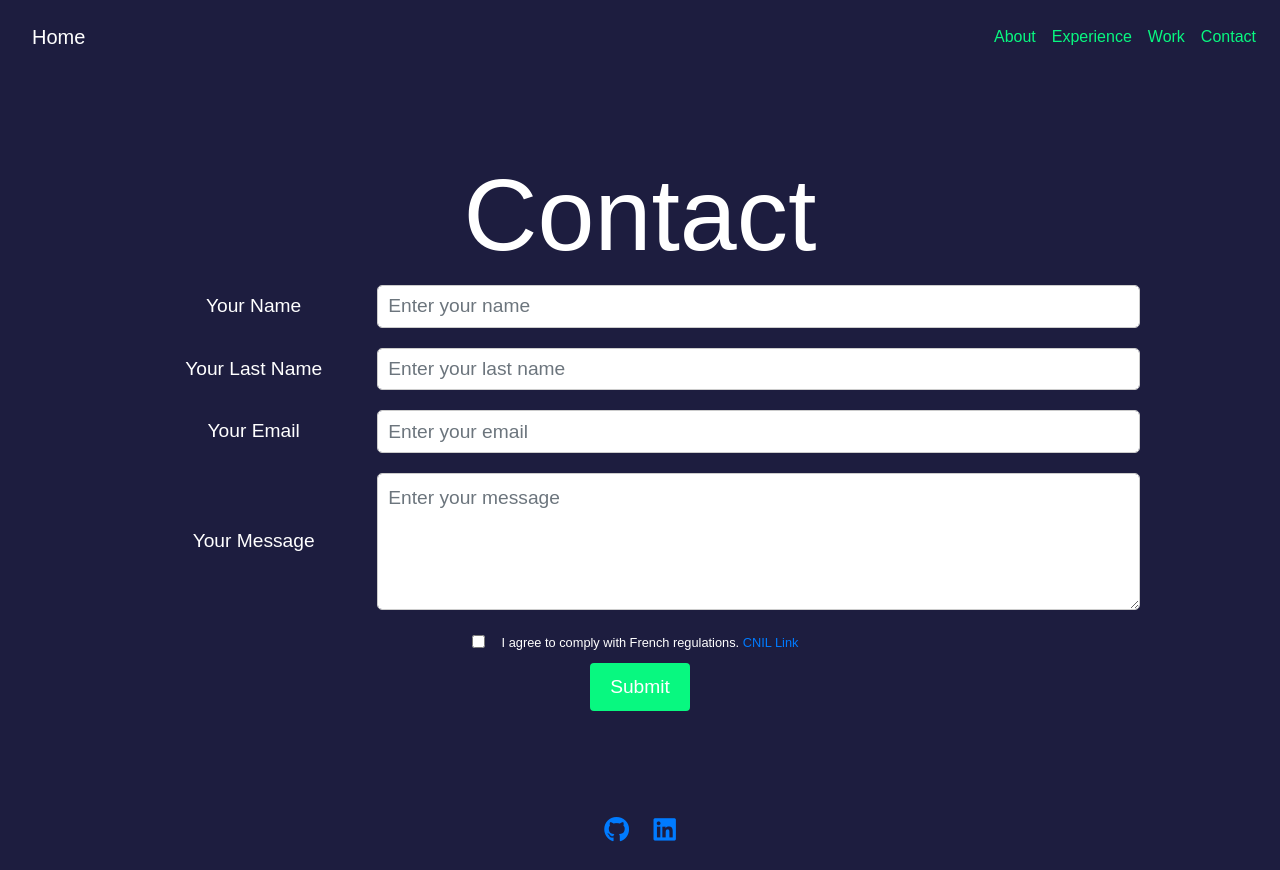
After one commit to YannCombette/01-MyRepo, a PHP site: page /contact.php in a window 1280 px wide. The commit adds this page. Run offline with PHP 8.4, Linux system fonts and the light colour scheme; some libraries are stand-ins or nearby versions.

Commit message:
remodalisation of project

```diff
--- /dev/null
+++ b/contact.php
@@ -0,0 +1,38 @@
+<?php
+include 'header.tpl.php';
+?>
+<main class="contact-section" id="contact">
+  <div class="container">
+    <h2 class="title">Contact</h2>
+    <div class="contact-form">
+      <form>
+        <div class="form-group">
+          <label for="name">Your Name</label>
+          <input type="text" class="form-control" id="name" placeholder="Enter your name" required>
+        </div>
+        <div class="form-group">
+          <label for="lastName">Your Last Name</label>
+          <input type="text" class="form-control" id="lastName" placeholder="Enter your last name" required>
+        </div>
+        <div class="form-group">
+          <label for="email">Your Email</label>
+          <input type="email" class="form-control" id="email" placeholder="Enter your email" required>
+        </div>
+        <div class="form-group">
+          <label for="message">Your Message</label>
+          <textarea class="form-control" id="message" rows="4" placeholder="Enter your message" required></textarea>
+        </div>
+        <div class="form-check">
+          <input type="checkbox" class="form-check-input" id="regulationsCheckbox" required>
+          <label class="form-check-label" for="regulationsCheckbox">
+            I agree to comply with French regulations. <a href="YOUR_CNIL_LINK" target="_blank">CNIL Link</a>
+          </label>
+        </div>
+        <button type="submit" class="btn btn-primary">Submit</button>
+      </form>
+    </div>
+  </div>
+</main>
+<?php
+include 'footer.tpl.php';
+?>
--- /dev/null
+++ b/footer.tpl.php
@@ -0,0 +1,11 @@
+<footer class="footer">
+    <a href="https://github.com/yourusername" target="_blank" class="footer-icons"><i class="fab fa-github"></i></a>
+    <a href="https://linkedin.com/in/yourusername" target="_blank" class="footer-icons"><i class="fab fa-linkedin"></i></a>
+</footer>
+
+<script src="https://code.jquery.com/jquery-3.5.1.slim.min.js"></script>
+<script src="https://cdn.jsdelivr.net/npm/@popperjs/core@2.5.4/dist/umd/popper.min.js"></script>
+<script src="https://maxcdn.bootstrapcdn.com/bootstrap/4.5.2/js/bootstrap.min.js"></script>
+</body>
+
+</html>
--- /dev/null
+++ b/header.tpl.php
@@ -0,0 +1,14 @@
+<!DOCTYPE html>
+<html lang="en">
+
+<head>
+  <meta charset="UTF-8">
+  <meta name="viewport" content="width=device-width, initial-scale=1.0">
+  <title>Yann Combette</title>
+  <link rel="stylesheet" href="https://maxcdn.bootstrapcdn.com/bootstrap/4.5.2/css/bootstrap.min.css">
+  <link rel="stylesheet" href="https://cdnjs.cloudflare.com/ajax/libs/font-awesome/5.15.1/css/all.min.css">
+  <link rel="stylesheet" href="style.css"> <!-- Link to your shared CSS file -->
+</head>
+<?php
+include __DIR__ . '/nav.tpl.php';
+?>
--- /dev/null
+++ b/nav.tpl.php
@@ -0,0 +1,23 @@
+<body>
+  <nav class="navbar navbar-expand-lg navbar-dark">
+    <a class="navbar-brand" href="index.php">Home</a>
+    <button class="navbar-toggler" type="button" data-toggle="collapse" data-target="#navbarNav" aria-controls="navbarNav" aria-expanded="false" aria-label="Toggle navigation">
+      <i class="fas fa-bars"></i>
+    </button>
+    <div class="collapse navbar-collapse" id="navbarNav">
+      <ul class="navbar-nav ml-auto">
+        <li class="nav-item">
+          <a class="nav-link" href="about.php">About</a>
+        </li>
+        <li class="nav-item">
+          <a class="nav-link" href="experience.php">Experience</a>
+        </li>
+        <li class="nav-item">
+          <a class="nav-link" href="work.php">Work</a>
+        </li>
+        <li class="nav-item">
+          <a class="nav-link" href="contact.php">Contact</a>
+        </li>
+      </ul>
+    </div>
+  </nav>
--- /dev/null
+++ b/style.css
@@ -0,0 +1,181 @@
+body, .navbar-collapse, .intro, main {
+  background-color: rgb(29, 29, 63);
+}
+body {
+  font-family: Arial, sans-serif;
+  margin: 0;
+  padding: 0;
+  display: flex;
+  flex-direction: column;
+  min-height: 100vh;
+}
+
+.navbar {
+  background-color: transparent;
+}
+
+.navbar a {
+  text-align: center; /* Repeated on line 35, 59, 67, 93  */
+  padding: 14px 16px;
+}
+
+.navbar-toggler {
+  color: white; /* Repeated on line 44, 58, 69, 91  */
+  border: none; /* Repeated on line 149, 58 */
+  background: transparent;
+}
+
+.navbar-collapse .navbar-nav .nav-link, .navbar a {
+  color: rgb(8, 248, 128);
+}
+
+.intro {
+  text-align: center; /* Repeated on line 19, 59, 67, 93  */
+  margin-top: auto;
+  padding: 30px;
+}
+
+.name {
+  font-size: 10vw;
+  font-weight: bold;
+  margin-bottom: 10px;
+  color: white; /* Repeated on line 25, 58, 91, 1 */
+}
+
+.subtitle {
+  font-size: 3vw;
+  margin-top: 10px;
+  color: rgb(76, 93, 141);
+}
+
+.cv-button {
+  display: inline-block;
+  margin-top: 2vw;
+  padding: 1vw 2vw;
+  background-color: #333;
+  color: white; /* Repeated on line 25, 44, 69, 91 */
+  text-align: center; /* Repeated on line 19, 35, 67, 93  */
+  border: none; /* Repeated on line 26, 149 */
+  border-radius: 5px;
+}
+
+.footer {
+  text-align: center; /* Repeated on line 19, 35, 59, 93  */
+  padding: 20px;
+  color: white; /* Repeated on line 25, 44, 58, 91 */
+  margin-top: auto;
+}
+
+.footer-icons {
+  font-size: 2vw; /* Repeated on line 147, 132 */
+  margin: 0 10px;
+}
+
+@media (max-width: 768px) {
+  .footer-icons {
+    font-size: 3.5vw;
+  }
+}
+
+@media (max-width: 576px) {
+  .footer-icons {
+    font-size: 6vw;
+  }
+}
+
+main {
+  color: white; /* Repeated on line 25, 44, 58, 69 */
+  padding: 80px 0;
+  text-align: center; /* Repeated on line 19, 35, 67, 67  */
+}
+
+.title {
+  font-size: 8vw;
+}
+
+.text {
+  font-size: 2.5vw;
+  margin-top: 20px;
+}
+
+@media (min-width: 768px) {
+  .text {
+    font-size: 1.5vw !important;
+  }
+}
+
+.contact-form {
+  max-width: 600px;
+  margin: 0 auto;
+}
+
+.contact-form .form-group {
+  margin-bottom: 20px;
+  display: flex;
+  flex-direction: column;
+}
+
+.contact-form label {
+  font-size: 2.5vw;
+  margin-bottom: 5px;
+}
+
+.contact-form input[type="text"],
+.contact-form input[type="email"],
+.contact-form textarea {
+  width: 100%;
+  padding: 10px;
+  font-size: 2vw; /* Repeated on line 147, 74 */
+  border: 1px solid #ccc;
+  border-radius: 5px;
+}
+
+.contact-form textarea {
+  resize: vertical;
+}
+
+.contact-form .form-check-label {
+  font-size: 1.5vw; /* Repeated on line 165, 174, 184 */
+  margin-left: 5px;
+}
+
+.contact-form .btn-primary {
+  font-size: 2vw; /* Repeated on line 132, 74 */
+  background-color: #08F880;
+  border: none;/* Repeated on line 26, 61 */
+  padding: 10px 20px;
+}
+
+@media (min-width: 768px) {
+  .contact-form {
+    max-width: 1000px;
+  }
+
+  .contact-form .form-group {
+    flex-direction: row;
+    align-items: center;
+  }
+
+  .contact-form label {
+    font-size: 1.5vw; /* Repeated on line 174, 184, 142 */
+    flex-basis: 30%;
+    margin-right: 10px;
+    margin-bottom: 0;
+  }
+
+  .contact-form input[type="text"],
+  .contact-form input[type="email"],
+  .contact-form textarea {
+    font-size: 1.5vw; /* Repeated on line 165, 184, 142 */
+  }
+
+  .contact-form .form-check-label {
+    font-size: 1vw;
+    margin-left: 10px;
+    margin-bottom: 10px;
+  }
+
+  .contact-form .btn-primary {
+    font-size: 1.5vw; /* Repeated on line 142, 165, 174, */
+  }
+}
```
Also changed, not shown: HTML/index.html (+67 -30 lines), about.php (added, +15 -0 lines), experience.php (added, +16 -0 lines), index.php (+9 -27 lines), work.php (added, +16 -0 lines), 2 other files.
